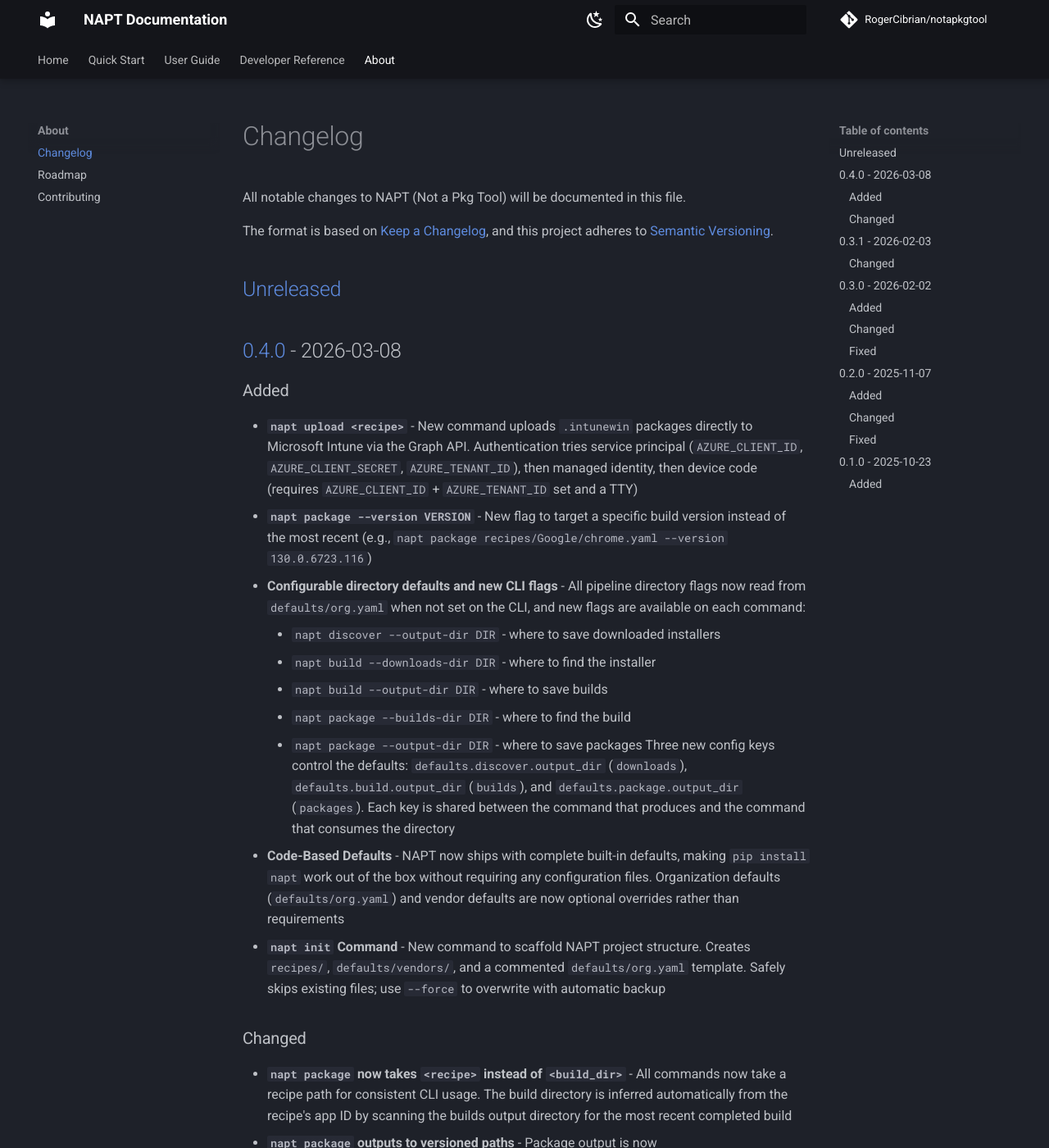
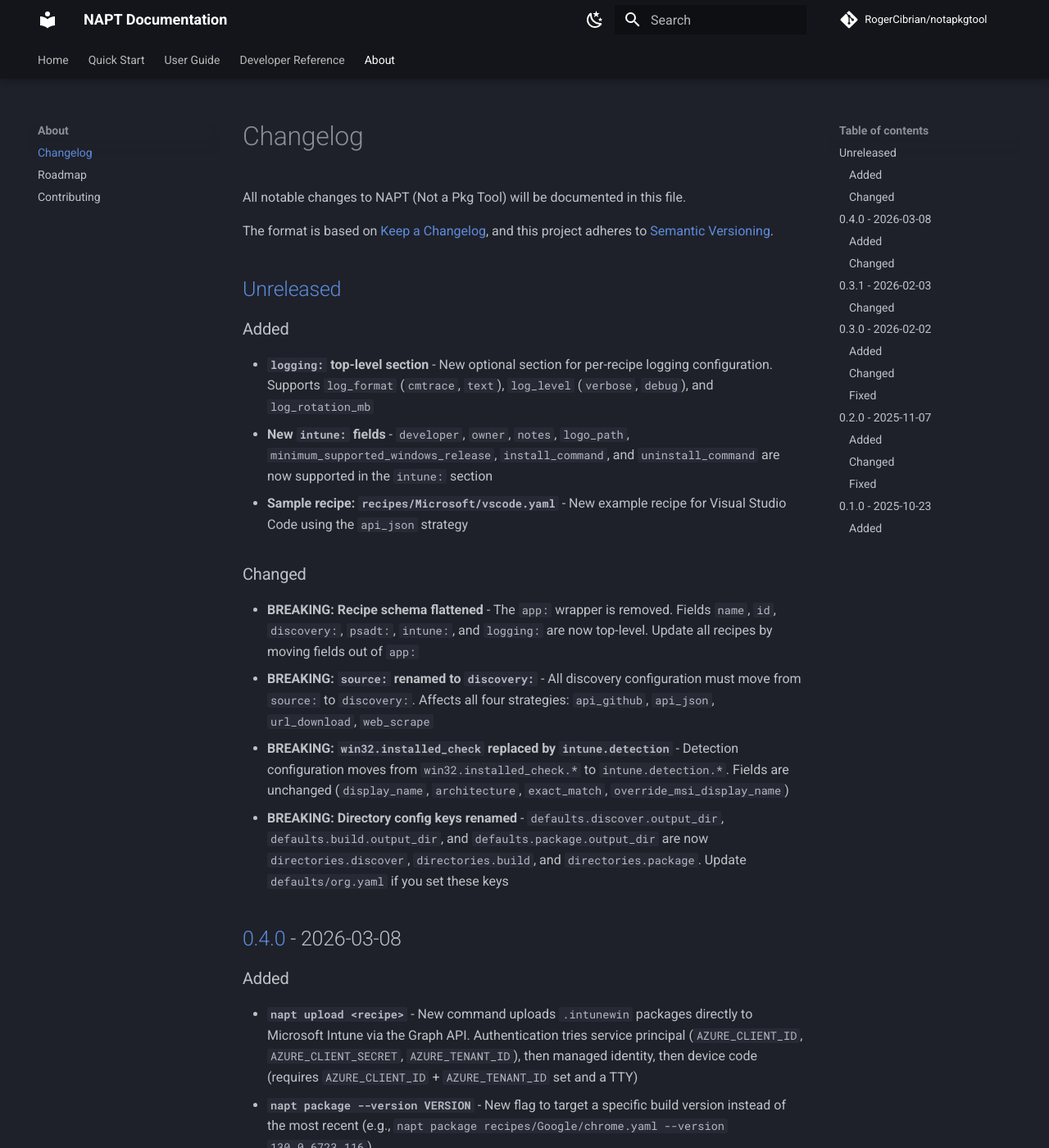
Before and after one commit to RogerCibrian/notapkgtool, an MkDocs documentation site: the page built from docs/changelog.md, in a window 1280 px wide and 1400 px high. Shown: the whole window at 82% size. Built offline with MkDocs 1.6.1 and Material for MkDocs 9.7.7, drawn with Linux system fonts in a browser that asks for light colours; comment, search, counter and statistics services are not loaded.

Commit message:
docs: update changelog and roadmap for schema redesign
Add breaking change entries to [Unreleased] changelog section.
Mark Unrecognized Config Field Warnings as completed in roadmap.

```diff
--- a/docs/changelog.md
+++ b/docs/changelog.md
@@ -6,6 +6,34 @@
 and this project adheres to [Semantic Versioning](https://semver.org/spec/v2.0.0.html).
 
 ## [Unreleased]
+
+### Added
+
+- **`logging:` top-level section** - New optional section for per-recipe logging
+    configuration. Supports `log_format` (`cmtrace`, `text`), `log_level`
+    (`verbose`, `debug`), and `log_rotation_mb`
+- **New `intune:` fields** - `developer`, `owner`, `notes`, `logo_path`,
+    `minimum_supported_windows_release`, `install_command`, and
+    `uninstall_command` are now supported in the `intune:` section
+- **Sample recipe: `recipes/Microsoft/vscode.yaml`** - New example recipe for
+    Visual Studio Code using the `api_json` strategy
+
+### Changed
+
+- **BREAKING: Recipe schema flattened** - The `app:` wrapper is removed. Fields
+    `name`, `id`, `discovery:`, `psadt:`, `intune:`, and `logging:` are now
+    top-level. Update all recipes by moving fields out of `app:`
+- **BREAKING: `source:` renamed to `discovery:`** - All discovery configuration
+    must move from `source:` to `discovery:`. Affects all four strategies:
+    `api_github`, `api_json`, `url_download`, `web_scrape`
+- **BREAKING: `win32.installed_check` replaced by `intune.detection`** -
+    Detection configuration moves from `win32.installed_check.*` to
+    `intune.detection.*`. Fields are unchanged (`display_name`, `architecture`,
+    `exact_match`, `override_msi_display_name`)
+- **BREAKING: Directory config keys renamed** - `defaults.discover.output_dir`,
+    `defaults.build.output_dir`, and `defaults.package.output_dir` are now
+    `directories.discover`, `directories.build`, and `directories.package`.
+    Update `defaults/org.yaml` if you set these keys
 
 ## [0.4.0] - 2026-03-08
 
```
Also changed, not shown: docs/roadmap.md (+17 -21 lines).
